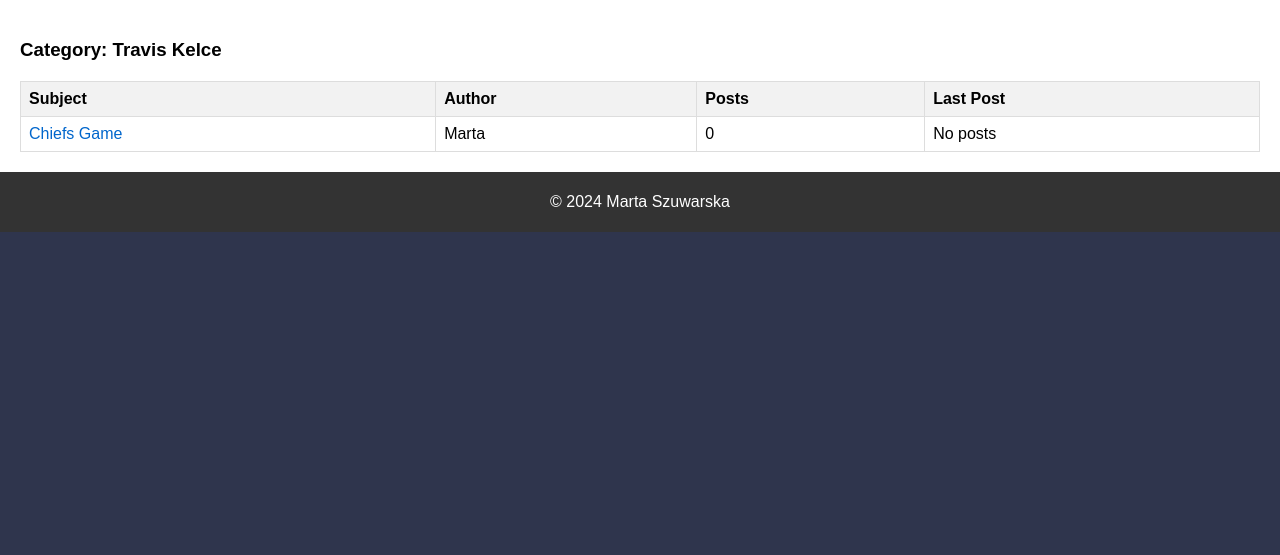
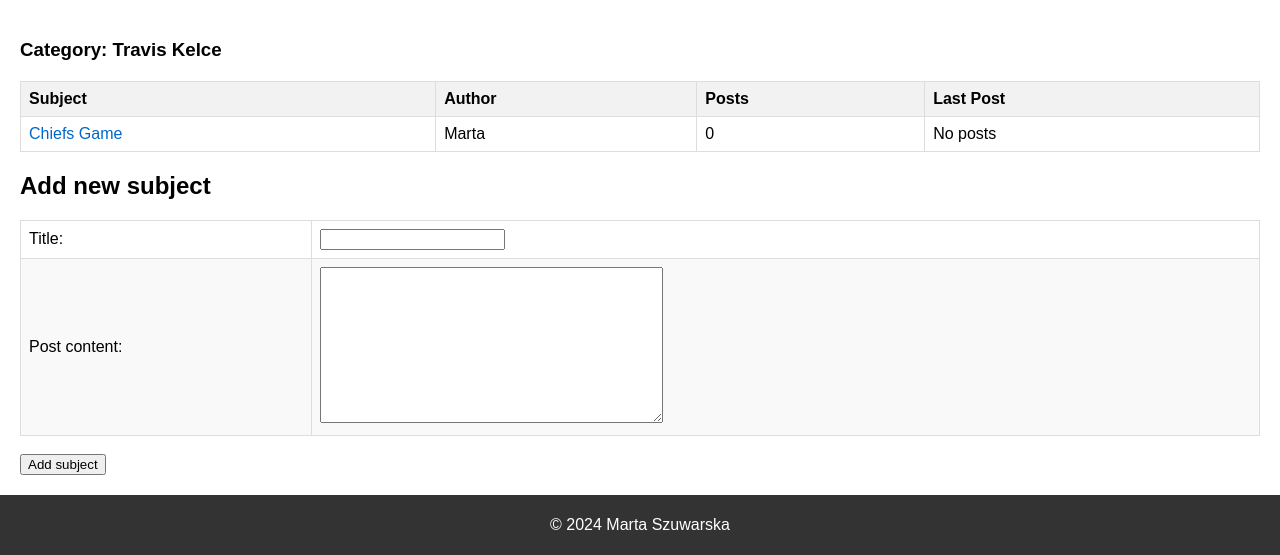
Before and after one commit to szuvarska/swiftieblog, a Django app: page /forum/category/1/ in a window 1280 px wide. Shown: the part 574-1129 px from the top of the page. Before the commit the page ends 806 px from the top, so only its background shows below. Run offline with Django 4.2, Linux system fonts and the light colour scheme; a user stored in the database is signed in; data comes from the database, SQL or seed files in the repository; both versions use the stored data as it was after the commit.

Commit message:
Adding forms for adding subjects and posts

```diff
--- a/blog/forms.py
+++ b/blog/forms.py
@@ -24,6 +24,23 @@ class ForumPostForm(forms.ModelForm):
 
 
 class SubjectForm(forms.ModelForm):
+    # Add any fields you need for the subject here
+    title = forms.CharField(max_length=200)
+
+    # Add fields for the post content
+    post_content = forms.CharField(widget=forms.Textarea)
+
     class Meta:
         model = Subject
         fields = ['title']
+
+    def save(self, commit=True):
+        subject = super().save(commit=False)
+        if commit:
+            subject.save()
+
+            # Create the first post for the new subject
+            post_content = self.cleaned_data.get('post_content')
+            ForumPost.objects.create(content=post_content, author=subject.author, subject=subject)
+
+        return subject
--- a/blog/views.py
+++ b/blog/views.py
@@ -1,5 +1,5 @@
 from django.contrib.auth.decorators import login_required
-from django.db.models import Count, Max
+from django.db.models import Count, Max, Subquery, OuterRef
 from django.shortcuts import render, redirect, get_object_or_404
 from django.utils import timezone
 from django.contrib.auth import logout
@@ -69,8 +69,13 @@ def forum(request):
     categories = Category.objects.annotate(
         subjects_count=Count('subjects'),
         posts_count=Count('subjects__forumpost'),
-        last_post_date=Max('subjects__forumpost__pub_date'),
-        last_post_author=Max('subjects__forumpost__author__username')
+        last_post_date=Subquery(
+            ForumPost.objects.filter(subject__category=OuterRef('pk')).order_by('-pub_date').values('pub_date')[:1]
+        ),
+        last_post_author=Subquery(
+            ForumPost.objects.filter(subject__category=OuterRef('pk')).order_by('-pub_date').values('author__username')[
+            :1]
+        )
     )
 
     context = {'categories': categories}
@@ -81,24 +86,32 @@ def category_detail(request, category_id):
     category = get_object_or_404(Category, id=category_id)
     subjects = category.subjects.all()
 
-    context = {'category': category, 'subjects': subjects}
+    if request.method == 'POST':
+        subject_form = SubjectForm(request.POST)
+        if subject_form.is_valid():
+            # Create the first post for the new subject
+            post_content = request.POST.get('post_content')  # Adjust accordingly based on your form field name
+            subject = subject_form.save(commit=False)
+            post = ForumPost(content=post_content, author=request.user, subject=subject)
+            subject.category = category
+            subject.author = request.user
+            subject.save()
+            post.save()
+
+            # Clear the form after successful submission
+            subject_form = SubjectForm()
+
+            return redirect('category_detail', category_id=category.id)
+    else:
+        subject_form = SubjectForm()
+
+    context = {'category': category, 'subjects': subjects, 'subject_form': subject_form}
     return render(request, 'forum/category_detail.html', context)
 
 
 def subject_detail(request, subject_id):
-    subject = Subject.objects.get(pk=subject_id)
-    posts = ForumPost.objects.filter(subject=subject)
-    return render(request, 'forum/subject_detail.html', {'subject': subject, 'posts': posts})
-
-
-def post_detail(request, post_id):
-    post = get_object_or_404(ForumPost, id=post_id)
-    return render(request, 'forum/post_detail.html', {'post': post})
-
-
-@login_required
-def add_post(request, subject_id):
     subject = get_object_or_404(Subject, id=subject_id)
+    posts = ForumPost.objects.filter(subject=subject).order_by('pub_date')
 
     if request.method == 'POST':
         form = ForumPostForm(request.POST)
@@ -107,26 +120,16 @@ def add_post(request, subject_id):
             post.subject = subject
             post.author = request.user
             post.save()
-            return redirect('post_detail', post_id=post.id)
+
+            # Clear the form after successful submission
+            form = ForumPostForm()
     else:
         form = ForumPostForm()
 
-    return render(request, 'add_post.html', {'form': form, 'subject': subject})
+    context = {'subject': subject, 'posts': posts, 'form': form}
+    return render(request, 'forum/subject_detail.html', context)
 
 
-@login_required
-def add_subject(request, category_id):
-    category = get_object_or_404(Category, id=category_id)
-
-    if request.method == 'POST':
-        form = SubjectForm(request.POST)
-        if form.is_valid():
-            subject = form.save(commit=False)
-            subject.category = category
-            subject.author = request.user
-            subject.save()
-            return redirect('category_detail', category_id=category.id)
-    else:
-        form = SubjectForm()
-
-    return render(request, 'add_subject.html', {'form': form, 'category': category})
+def post_detail(request, post_id):
+    post = get_object_or_404(ForumPost, id=post_id)
+    return render(request, 'forum/post_detail.html', {'post': post})
--- a/templates/forum/category_detail.html
+++ b/templates/forum/category_detail.html
@@ -31,4 +31,22 @@
       {% endfor %}
     </tbody>
   </table>
+  {% if user.is_authenticated %}
+      <h2>Add new subject</h2>
+      <form method="post" action="">
+          {% csrf_token %}
+          <table class="form-table">
+              {% for field in subject_form %}
+                <tr>
+                  <td>{{ field.label_tag }}</td>
+                  <td>{{ field }}</td>
+                </tr>
+              {% endfor %}
+          </table>
+            <br />
+          <button type="submit">Add subject</button>
+      </form>
+  {% else %}
+  <p>Please log in to add new subjects.</p>
+  {% endif %}
 {% endblock %}
```
Also changed, not shown: templates/forum/subject_detail.html (+18 -0 lines), db.sqlite3, static/blog/style.css (indentation only).
